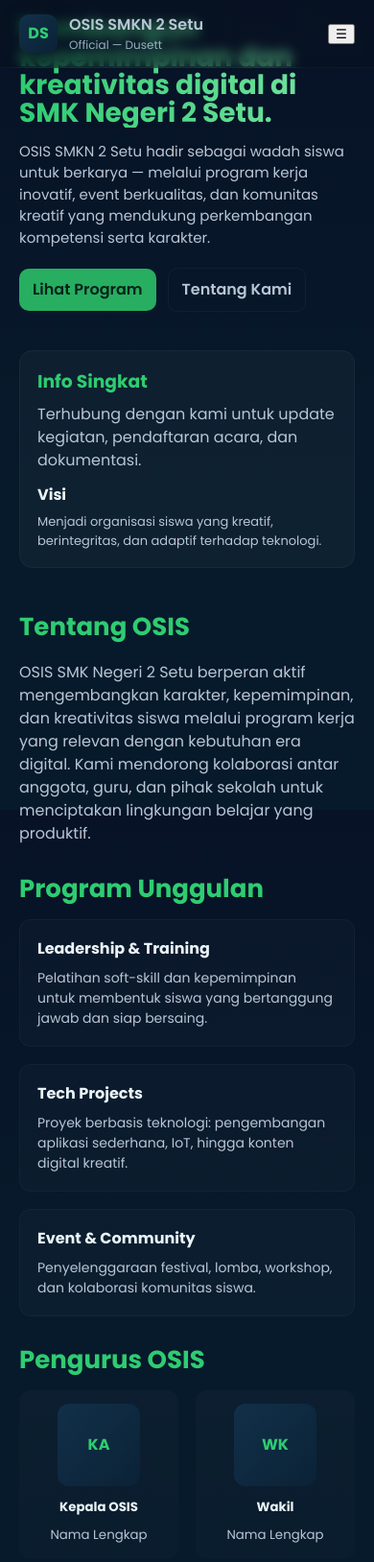
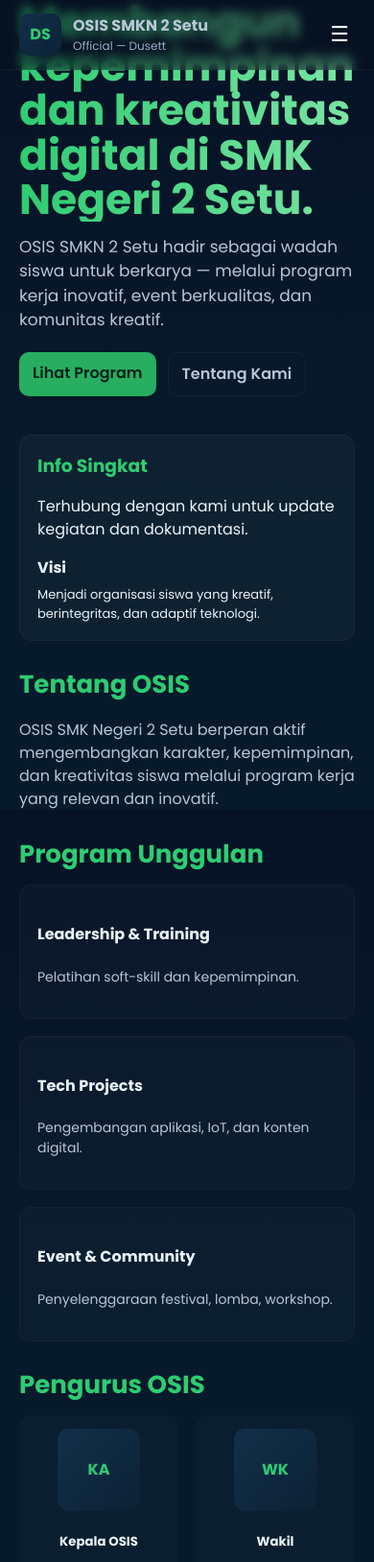
Before and after one commit to harukacellyna-netizen/OsisDusett.Official.id, a plain HTML site: page index.html in a window 390 px wide. Shown: the top 1628 px of the page at 96% size. Drawn offline with Linux system fonts and the light colour scheme.

Commit message:
Update index.html

```diff
--- a/index.html
+++ b/index.html
@@ -1,30 +1,19 @@
-<!--
-  File: index.html
-  Purpose: Modern + Elegant + Minimalist homepage for OSIS SMKN 2 Setu
-  Colors: Navy (primary) + Green (accent)
-  Instructions: Copy the full content below into `index.html` in your repo.
-  If you prefer a separate style.css, the CSS is inside the <style> tag and
-  also repeated at the end of this file between /* --- style.css (SEPARATE) --- */ comments.
--->
-
 <!doctype html>
 <html lang="id">
 <head>
   <meta charset="utf-8" />
   <meta name="viewport" content="width=device-width, initial-scale=1" />
   <title>OSIS SMK Negeri 2 Setu — Official</title>
-  <meta name="description" content="Website resmi OSIS SMK Negeri 2 Setu — pusat informasi kegiatan, program kerja, dan dokumentasi." />
 
-  <!-- Google Font: Poppins -->
   <link href="https://fonts.googleapis.com/css2?family=Poppins:wght@300;400;600;700&display=swap" rel="stylesheet">
 
   <style>
-    /* ===== Theme variables ===== */
+    /* ===== Theme ===== */
     :root{
-      --navy-900:#071226; /* very deep navy */
+      --navy-900:#071226;
       --navy-800:#0b2236;
       --navy-700:#113049;
-      --green-500:#27ae60; /* accent */
+      --green-500:#27ae60;
       --green-400:#2ecc71;
       --muted:#b8c6d6;
       --glass: rgba(255,255,255,0.03);
@@ -32,19 +21,15 @@
       --max-width:1100px;
     }
 
-    /* ===== Base ===== */
     *{box-sizing:border-box}
     html,body{height:100%}
     body{
       margin:0;
-      font-family:'Poppins',system-ui,Segoe UI,Roboto,Helvetica,Arial;
-      color: #eaf4f8;
-      background: linear-gradient(180deg,var(--navy-900) 0%, #071a2b 60%);
-      -webkit-font-smoothing:antialiased;
-      -moz-osx-font-smoothing:grayscale;
+      font-family:'Poppins',system-ui,Arial;
+      color:#eaf4f8;
+      background:linear-gradient(180deg,var(--navy-900),#071a2b 60%);
       line-height:1.5;
     }
-
     a{color:inherit;text-decoration:none}
 
     /* ===== Container ===== */
@@ -53,90 +38,125 @@
     /* ===== Navbar ===== */
     nav{
       position:fixed;left:0;right:0;top:0;z-index:50;
-      backdrop-filter: blur(6px);
-      background: linear-gradient(90deg, rgba(8,18,30,0.55), rgba(8,18,30,0.35));
-      border-bottom:1px solid rgba(255,255,255,0.03);
+      backdrop-filter:blur(6px);
+      background:rgba(8,18,30,0.45);
+      border-bottom:1px solid rgba(255,255,255,0.04);
     }
     .nav-inner{display:flex;align-items:center;justify-content:space-between;padding:14px 20px}
     .brand{display:flex;align-items:center;gap:12px}
     .logo{
-      width:44px;height:44px;border-radius:10px;background:linear-gradient(135deg,var(--navy-700),var(--navy-800));
-      display:flex;align-items:center;justify-content:center;font-weight:700;color:var(--green-400);box-shadow:0 4px 18px rgba(6,18,30,0.6);
+      width:44px;height:44px;border-radius:10px;
+      background:linear-gradient(135deg,var(--navy-700),var(--navy-800));
+      display:flex;align-items:center;justify-content:center;
+      font-weight:700;color:var(--green-400);
     }
-    .brand h1{font-size:16px;margin:0;color:var(--muted);font-weight:600}
-    .brand p{margin:0;font-size:12px;color:#98b0c6}
+    .nav-links{display:flex;gap:18px}
+    .nav-links a{padding:8px 12px;border-radius:8px;color:var(--muted)}
+    .nav-links a:hover{color:var(--green-400);background:var(--glass)}
+    .btn-primary{
+      background:var(--green-500);padding:10px 14px;border-radius:10px;
+      color:#06221b;font-weight:600;transition:.25s ease;
+    }
+    .btn-primary:hover{transform:scale(1.06)}
 
-    .nav-links{display:flex;gap:18px;align-items:center}
-    .nav-links a{font-size:15px;color:var(--muted);padding:8px 12px;border-radius:8px}
-    .nav-links a:hover{color:var(--green-400);background:var(--glass)}
-    .btn-primary{background:var(--green-500);color:#06221b;padding:10px 14px;border-radius:10px;font-weight:600}
-
-    /* Mobile nav */
     .menu-toggle{display:none}
 
     /* ===== Hero ===== */
     .hero{min-height:72vh;display:flex;align-items:center}
     .hero-grid{display:grid;grid-template-columns:1fr 420px;gap:40px;align-items:center}
-    .hero-title{font-size:44px;line-height:1.05;margin:0 0 14px;background:linear-gradient(90deg,var(--green-400),#7be4a4);-webkit-background-clip:text;color:transparent}
+    .hero-title{
+      font-size:44px;line-height:1.05;margin:0 0 14px;
+      background:linear-gradient(90deg,var(--green-400),#7be4a4);
+      -webkit-background-clip:text;color:transparent;
+    }
     .hero-sub{color:var(--muted);margin:0 0 20px;font-size:17px}
 
-    .card-cta{background:rgba(255,255,255,0.03);padding:18px;border-radius:14px;border:1px solid rgba(255,255,255,0.04)}
+    .card-cta{
+      background:rgba(255,255,255,0.03);padding:18px;border-radius:14px;
+      border:1px solid rgba(255,255,255,0.04)
+    }
 
     /* ===== Sections ===== */
     section{padding:70px 0}
     .section-title{font-size:26px;color:var(--green-400);margin-bottom:12px}
     .lead{color:var(--muted);max-width:720px}
 
-    /* Grid cards */
+    /* Cards */
     .grid{display:grid;gap:18px;grid-template-columns:repeat(auto-fit,minmax(240px,1fr))}
-    .card{background:rgba(255,255,255,0.02);padding:18px;border-radius:12px;border:1px solid rgba(255,255,255,0.03)}
-    .card h4{margin:0 0 8px}
-    .card p{margin:0;color:var(--muted);font-size:14px}
+    .card{
+      background:rgba(255,255,255,0.02);padding:18px;border-radius:12px;
+      border:1px solid rgba(255,255,255,0.03);
+      transition:.3s ease;
+    }
+    .card:hover{
+      transform:translateY(-4px);
+      border-color:rgba(255,255,255,0.08);
+    }
+    .card p{color:var(--muted);font-size:14px}
 
-    /* Team / Pengurus */
+    /* Team */
     .team{display:grid;grid-template-columns:repeat(auto-fit,minmax(160px,1fr));gap:18px}
-    .member{background:linear-gradient(180deg, rgba(255,255,255,0.02), rgba(255,255,255,0.01));padding:14px;border-radius:12px;text-align:center}
-    .avatar{width:86px;height:86px;border-radius:12px;margin:0 auto 12px;background:linear-gradient(135deg,var(--navy-700),var(--navy-800));display:flex;align-items:center;justify-content:center;font-weight:700;color:var(--green-400)}
-    .member h5{margin:0 0 6px}
-    .member small{color:var(--muted)}
+    .member{
+      background:rgba(255,255,255,0.02);padding:14px;border-radius:12px;text-align:center;
+      transition:.3s ease;
+    }
+    .member:hover{transform:translateY(-4px)}
+    .avatar{
+      width:86px;height:86px;border-radius:12px;margin:0 auto 12px;
+      background:linear-gradient(135deg,var(--navy-700),var(--navy-800));
+      display:flex;align-items:center;justify-content:center;font-weight:700;color:var(--green-400)
+    }
 
     /* Gallery */
     .gallery{display:grid;grid-template-columns:repeat(auto-fit,minmax(180px,1fr));gap:12px}
-    .gallery img{width:100%;height:140px;object-fit:cover;border-radius:10px;display:block}
+    .gallery img{
+      width:100%;height:140px;object-fit:cover;border-radius:10px;
+      transition:.3s ease;
+    }
+    .gallery img:hover{transform:scale(1.04)}
 
     /* Footer */
     footer{padding:28px 0;color:var(--muted);text-align:center;border-top:1px solid rgba(255,255,255,0.02)}
 
+    /* ===== Animations ===== */
+    .fade-up{
+      opacity:0;transform:translateY(20px);
+      animation:fadeUp .7s ease forwards;
+    }
+    @keyframes fadeUp{
+      to{opacity:1;transform:translateY(0)}
+    }
+    .delay-1{animation-delay:.15s}
+    .delay-2{animation-delay:.3s}
+    .delay-3{animation-delay:.45s}
+
+    /* Scroll reveal */
+    .reveal{
+      opacity:0;transform:translateY(20px);
+      transition:0.7s ease;
+    }
+    .reveal.show{
+      opacity:1;transform:translateY(0);
+    }
+
     /* ===== Responsive ===== */
-    @media (max-width:980px){
+    @media(max-width:980px){
       .hero-grid{grid-template-columns:1fr}
       .nav-links{display:none}
-      .menu-toggle{display:inline-block}
-      .logo{width:40px;height:40px}
-      .hero-title{font-size:34px}
+      .menu-toggle{display:block;font-size:22px;background:none;border:0;color:white}
     }
-
-    @media (max-width:480px){
-      .hero-title{font-size:28px}
-      .hero-sub{font-size:15px}
-    }
-
-    /* small util */
-    .muted{color:var(--muted)}
-    .gap-12{gap:12px}
-
   </style>
 </head>
 <body>
 
   <!-- NAVBAR -->
   <nav>
-    <div class="nav-inner container">
+    <div class="container nav-inner fade-up delay-1">
       <div class="brand">
         <div class="logo">DS</div>
         <div>
-          <h1>OSIS SMKN 2 Setu</h1>
-          <p>Official — Dusett</p>
+          <h1 style="margin:0;font-size:16px;color:var(--muted)">OSIS SMKN 2 Setu</h1>
+          <p style="margin:0;font-size:12px;color:#98b0c6">Official — Dusett</p>
         </div>
       </div>
 
@@ -148,64 +168,61 @@
         <a href="#contact" class="btn-primary">Contact</a>
       </div>
 
-      <button class="menu-toggle" aria-label="toggle menu">☰</button>
+      <button class="menu-toggle">☰</button>
     </div>
   </nav>
 
   <!-- HERO -->
   <header class="hero">
-    <div class="container hero-grid">
+    <div class="container hero-grid fade-up delay-2">
       <div>
         <h2 class="hero-title">Membangun kepemimpinan dan kreativitas digital di SMK Negeri 2 Setu.</h2>
-        <p class="hero-sub">OSIS SMKN 2 Setu hadir sebagai wadah siswa untuk berkarya — melalui program kerja inovatif, event berkualitas, dan komunitas kreatif yang mendukung perkembangan kompetensi serta karakter.</p>
+        <p class="hero-sub">OSIS SMKN 2 Setu hadir sebagai wadah siswa untuk berkarya — melalui program kerja inovatif, event berkualitas, dan komunitas kreatif.</p>
 
-        <div style="display:flex;gap:12px;margin-top:18px;align-items:center">
+        <div style="display:flex;gap:12px;margin-top:18px">
           <a href="#programs" class="btn-primary">Lihat Program</a>
-          <a href="#about" style="padding:10px 14px;border-radius:10px;background:transparent;border:1px solid rgba(255,255,255,0.04);font-weight:600;color:var(--muted)">Tentang Kami</a>
+          <a href="#about" style="padding:10px 14px;border-radius:10px;border:1px solid rgba(255,255,255,0.05);color:var(--muted);font-weight:600">Tentang Kami</a>
         </div>
       </div>
 
-      <aside class="card-cta">
-        <h3 style="margin:0 0 8px;color:var(--green-400)">Info Singkat</h3>
-        <p class="muted" style="margin:0 0 12px">Terhubung dengan kami untuk update kegiatan, pendaftaran acara, dan dokumentasi.</p>
-        <div style="display:flex;gap:10px">
-          <div style="flex:1">
-            <strong>Visi</strong>
-            <p class="muted" style="margin:6px 0 0;font-size:13px">Menjadi organisasi siswa yang kreatif, berintegritas, dan adaptif terhadap teknologi.</p>
-          </div>
-        </div>
+      <aside class="card-cta fade-up delay-3">
+        <h3 style="margin:0;color:var(--green-400)">Info Singkat</h3>
+        <p class="muted">Terhubung dengan kami untuk update kegiatan dan dokumentasi.</p>
+        <strong>Visi</strong>
+        <p class="muted" style="font-size:13px;margin:6px 0 0">Menjadi organisasi siswa yang kreatif, berintegritas, dan adaptif teknologi.</p>
       </aside>
     </div>
   </header>
 
   <main>
+
     <!-- ABOUT -->
-    <section id="about" class="container">
+    <section id="about" class="container reveal">
       <h3 class="section-title">Tentang OSIS</h3>
-      <p class="lead">OSIS SMK Negeri 2 Setu berperan aktif mengembangkan karakter, kepemimpinan, dan kreativitas siswa melalui program kerja yang relevan dengan kebutuhan era digital. Kami mendorong kolaborasi antar anggota, guru, dan pihak sekolah untuk menciptakan lingkungan belajar yang produktif.</p>
+      <p class="lead">OSIS SMK Negeri 2 Setu berperan aktif mengembangkan karakter, kepemimpinan, dan kreativitas siswa melalui program kerja yang relevan dan inovatif.</p>
     </section>
 
     <!-- PROGRAMS -->
-    <section id="programs" class="container">
+    <section id="programs" class="container reveal">
       <h3 class="section-title">Program Unggulan</h3>
       <div class="grid">
         <div class="card">
           <h4>Leadership & Training</h4>
-          <p>Pelatihan soft-skill dan kepemimpinan untuk membentuk siswa yang bertanggung jawab dan siap bersaing.</p>
+          <p>Pelatihan soft-skill dan kepemimpinan.</p>
         </div>
         <div class="card">
           <h4>Tech Projects</h4>
-          <p>Proyek berbasis teknologi: pengembangan aplikasi sederhana, IoT, hingga konten digital kreatif.</p>
+          <p>Pengembangan aplikasi, IoT, dan konten digital.</p>
         </div>
         <div class="card">
           <h4>Event & Community</h4>
-          <p>Penyelenggaraan festival, lomba, workshop, dan kolaborasi komunitas siswa.</p>
+          <p>Penyelenggaraan festival, lomba, workshop.</p>
         </div>
       </div>
     </section>
 
     <!-- TEAM -->
-    <section id="team" class="container">
+    <section id="team" class="container reveal">
       <h3 class="section-title">Pengurus OSIS</h3>
       <div class="team">
         <div class="member">
@@ -231,36 +248,39 @@
           <h5>Bendahara</h5>
           <small class="muted">Nama Lengkap</small>
         </div>
-
       </div>
     </section>
 
     <!-- GALLERY -->
-    <section id="gallery" class="container">
+    <section id="gallery" class="container reveal">
       <h3 class="section-title">Dokumentasi Kegiatan</h3>
       <div class="gallery">
-        <img src="https://images.unsplash.com/photo-1515165562835-c92f2f3f25d8?q=80&w=800&auto=format&fit=crop&ixlib=rb-4.0.3&s=aaa" alt="kegiatan 1">
-        <img src="https://images.unsplash.com/photo-1544716278-ca5e3f4abd8c?q=80&w=800&auto=format&fit=crop&ixlib=rb-4.0.3&s=bbb" alt="kegiatan 2">
-        <img src="https://images.unsplash.com/photo-1525373693036-012d6b1d8c5d?q=80&w=800&auto=format&fit=crop&ixlib=rb-4.0.3&s=ccc" alt="kegiatan 3">
-        <img src="https://images.unsplash.com/photo-1508931132296-9b6a5d0f62f1?q=80&w=800&auto=format&fit=crop&ixlib=rb-4.0.3&s=ddd" alt="kegiatan 4">
+        <img src="https://images.unsplash.com/photo-1515165562835-c92f2f3f25d8?q=80" />
+        <img src="https://images.unsplash.com/photo-1544716278-ca5e3f4abd8c?q=80" />
+        <img src="https://images.unsplash.com/photo-1525373693036-012d6b1d8c5d?q=80" />
+        <img src="https://images.unsplash.com/photo-1508931132296-9b6a5d0f62f1?q=80" />
       </div>
     </section>
 
     <!-- CONTACT -->
-    <section id="contact" class="container">
+    <section id="contact" class="container reveal">
       <h3 class="section-title">Kontak & Sosial</h3>
-      <div style="display:grid;grid-template-columns:1fr 320px;gap:18px;align-items:start">
+      <div style="display:grid;grid-template-columns:1fr 320px;gap:18px">
         <div class="card">
           <h4>Hubungi Kami</h4>
-          <p class="muted">Instagram: <strong>@osis.duasetu</strong><br>Email: <strong>osis@smkn2setu.sch.id</strong><br>Alamat: SMK Negeri 2 Setu</p>
+          <p class="muted">
+            Instagram: <strong>@osis.duasetu</strong><br>
+            Email: <strong>osis@smkn2setu.sch.id</strong><br>
+            Alamat: SMK Negeri 2 Setu
+          </p>
         </div>
 
         <div class="card">
           <h4>Newsletter</h4>
-          <p class="muted">Masukkan email untuk mendapat update kegiatan.</p>
-          <form onsubmit="event.preventDefault();alert('Terimakasih! (contoh)');" style="display:flex;gap:8px;margin-top:10px">
-            <input type="email" placeholder="email@domain.com" required style="flex:1;padding:10px;border-radius:8px;border:1px solid rgba(255,255,255,0.04);background:transparent;color:inherit">
-            <button class="btn-primary" type="submit">Daftar</button>
+          <p class="muted">Masukkan email untuk update kegiatan.</p>
+          <form onsubmit="event.preventDefault();alert('Terima kasih! (contoh)');" style="display:flex;gap:8px;margin-top:10px">
+            <input type="email" required placeholder="email@domain.com" style="flex:1;padding:10px;border-radius:8px;border:1px solid rgba(255,255,255,0.05);background:transparent;color:white">
+            <button class="btn-primary">Daftar</button>
           </form>
         </div>
       </div>
@@ -269,47 +289,33 @@
   </main>
 
   <footer>
-    <div class="container">
-      © <span id="year"></span> OSIS SMK Negeri 2 Setu • All rights reserved
-    </div>
+    <div class="container">© <span id="year"></span> OSIS SMK Negeri 2 Setu • All rights reserved</div>
   </footer>
 
   <script>
-    // small js: set year and smooth scroll
-    document.getElementById('year').textContent = new Date().getFullYear();
+    // Set tahun footer
+    document.getElementById("year").textContent = new Date().getFullYear();
+
+    // Smooth scroll
     document.querySelectorAll('a[href^="#"]').forEach(a=>{
-      a.addEventListener('click', e=>{
+      a.addEventListener("click", e=>{
         e.preventDefault();
-        const id = a.getAttribute('href').slice(1);
+        const id = a.getAttribute("href").slice(1);
         const el = document.getElementById(id);
-        if(el) el.scrollIntoView({behavior:'smooth',block:'start'});
-      })
-    })
+        if(el) el.scrollIntoView({behavior:"smooth"});
+      });
+    });
+
+    // Scroll reveal
+    const observer = new IntersectionObserver((entries)=>{
+      entries.forEach(entry=>{
+        if(entry.isIntersecting){
+          entry.target.classList.add("show");
+        }
+      });
+    },{threshold:0.15});
+    document.querySelectorAll(".reveal").forEach(el=>observer.observe(el));
   </script>
-
-  <!--
-    --- style.css (SEPARATE) ---
-    If you want a separate style.css file, copy everything between this comment and the closing comment below
-  -->
-  <!--
-:root{
-  --navy-900:#071226;
-  --navy-800:#0b2236;
-  --navy-700:#113049;
-  --green-500:#27ae60;
-  --green-400:#2ecc71;
-  --muted:#b8c6d6;
-  --glass: rgba(255,255,255,0.03);
-  --radius:12px;
-  --max-width:1100px;
-}
-
-*{box-sizing:border-box}
-html,body{height:100%}
-body{margin:0;font-family:'Poppins',system-ui,Segoe UI,Roboto,Helvetica,Arial;color: #eaf4f8;background: linear-gradient(180deg,var(--navy-900) 0%, #071a2b 60%);-webkit-font-smoothing:antialiased;-moz-osx-font-smoothing:grayscale;line-height:1.5}
-
-... (the rest is identical to the <style> block above)
--->
 
 </body>
 </html>
```
